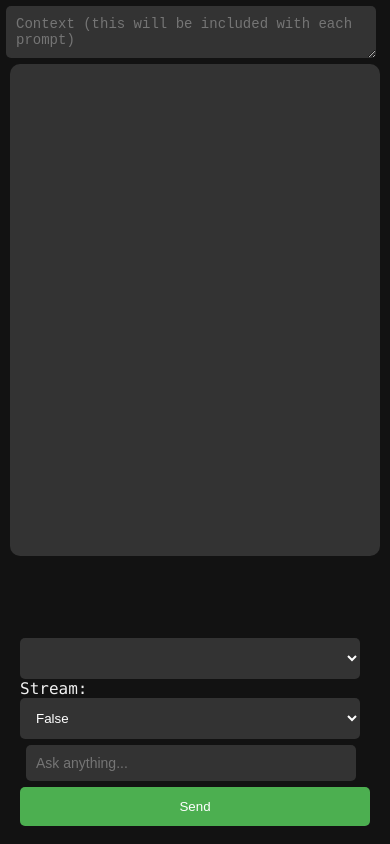
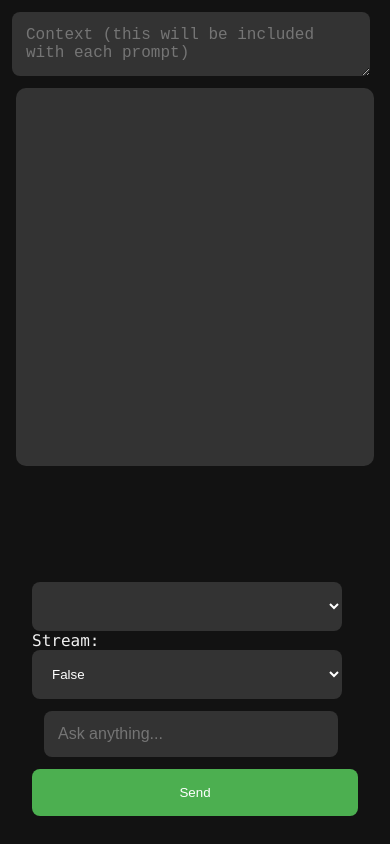
Before and after one commit to ziemowit-s/ollama_web_client, a plain HTML site: page index.html in a window 390 px wide. Drawn offline with Linux system fonts and the light colour scheme; no server answers.

Commit message:
for mobile frontend

```diff
--- a/styles.css
+++ b/styles.css
@@ -13,12 +13,12 @@ body, html {
 #contextArea, #input {
     background-color: #333;
     border: none;
-    padding: 12px;
-    border-radius: 5px;
-    margin: 10px;
+    padding: 16px;
+    border-radius: 8px;
+    margin: 16px;
     color: white;
-    font-size: 16px;
-    width: calc(100% - 20px);
+    font-size: 18px;
+    width: calc(100% - 32px);
     box-sizing: border-box;
 }
 
@@ -26,8 +26,8 @@ body, html {
 #container {
     display: flex;
     flex-direction: column;
-    height: calc(100vh - 70px);
-    margin: 0 10px;
+    height: calc(100vh - 100px); /* Adjust based on your needs */
+    margin: 0 16px;
 }
 
 /* Chat area */
@@ -36,19 +36,19 @@ body, html {
     overflow-y: auto;
     background-color: #333;
     border-radius: 10px;
-    padding: 12px;
-    margin-bottom: 70px; /* Adjust based on the height of the inputArea */
+    padding: 16px;
+    margin-bottom: 100px; /* Adjust based on your needs */
 }
 
 /* Chat entries */
 .chat-entry {
-    font-size: 16px;
+    font-size: 18px;
     background-color: #0f62fe;
-    border-radius: 18px;
+    border-radius: 20px;
     max-width: 80%;
     word-wrap: break-word;
-    padding: 10px 16px;
-    margin: 6px 0;
+    padding: 12px 18px;
+    margin: 8px 0;
     display: flex;
 }
 
@@ -71,20 +71,20 @@ body, html {
     display: flex;
     align-items: center;
     justify-content: space-between;
-    padding: 12px 10px;
+    padding: 16px 16px;
 }
 
 #inputArea input {
     flex-grow: 1;
-    margin-right: 10px;
+    margin-right: 16px;
 }
 
 #inputArea button {
-    padding: 12px 24px;
+    padding: 16px 24px;
     background-color: #4CAF50;
     color: white;
     border: none;
-    border-radius: 5px;
+    border-radius: 8px;
     cursor: pointer;
 }
 
@@ -93,20 +93,20 @@ body, html {
 }
 
 #inputArea select {
-    padding: 12px;
+    padding: 16px;
     background-color: #333;
     color: white;
     border: none;
-    border-radius: 5px;
-    margin-right: 10px;
+    border-radius: 8px;
+    margin-right: 16px;
 }
 
 /* Responsive design for mobile devices */
 @media (max-width: 600px) {
     #contextArea, #input {
-        margin: 6px;
-        padding: 10px;
-        font-size: 14px;
+        margin: 12px;
+        padding: 14px;
+        font-size: 16px;
     }
 
     #inputArea {
@@ -115,7 +115,7 @@ body, html {
     }
 
     #inputArea input {
-        margin-bottom: 6px;
+        margin-bottom: 12px;
     }
 
     #inputArea button {
```
